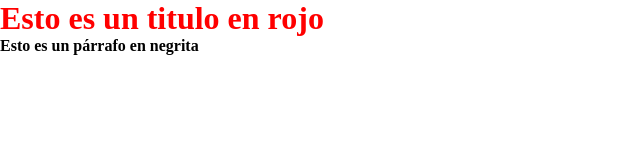
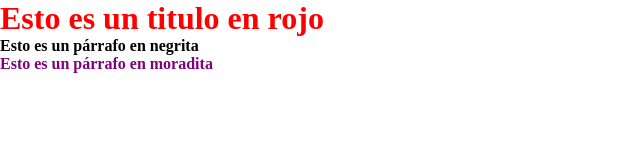
Before and after one commit to Raul-Lozano-Garcia/Personal, a plain HTML site: page index.html in a window 1280 px wide. Shown: the whole page, without its empty margins (0-640 px from the left). Drawn offline with Linux system fonts and the light colour scheme.

Commit message:
Añadido texto en moradita

```diff
--- a/index.html
+++ b/index.html
@@ -10,7 +10,10 @@
     <div class="container">
         <main>
             <h1>Esto es un titulo en rojo</h1>
-            <p>Esto es un párrafo en negrita</p>
+            <div class="parrafos">
+                <p>Esto es un párrafo en negrita</p>
+                <p>Esto es un párrafo en moradita</p>
+            </div>
         </main>
     </div>
 </body>
--- a/style.css
+++ b/style.css
@@ -11,3 +11,7 @@ h1{
 p{
     font-weight: bold;
 }
+
+.parrafos>p:nth-child(2){
+    color:purple;
+}
```
